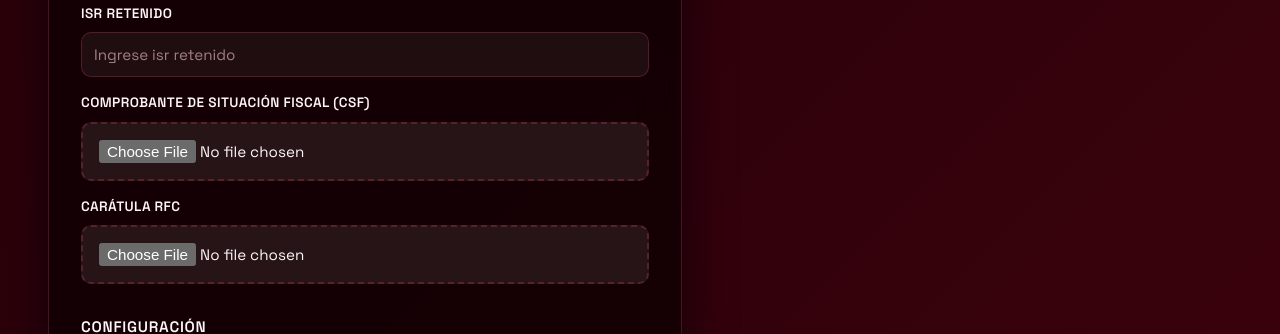
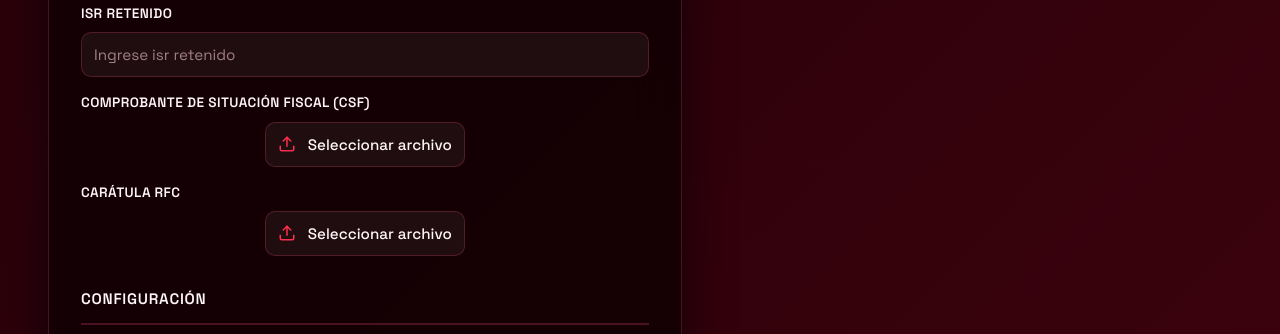
Before and after one commit to fg-dev-esc/escotel-actualiza, a React (Vite) app: page /gps/default in a window 1280 px wide. Shown: the part 2120-2454 px from the top of the page. Built offline with nearby package versions, Linux system fonts and the light colour scheme; no server answers.

Commit message:
fix seleccionar archivo

```diff
--- a/src/App.css
+++ b/src/App.css
@@ -588,27 +588,58 @@ button:hover {
   position: relative;
 }
 
-.form-field--file input[type="file"] {
-  padding: 1rem;
+.form-field__file-btn {
+  display: flex;
+  align-items: center;
+  gap: 0.75rem;
+  padding: 0.75rem;
   cursor: pointer;
-  background-color: rgba(255, 255, 255, 0.08);
-  border: 2px dashed var(--border);
+  background-color: rgba(255, 255, 255, 0.05);
+  border: 1px solid var(--border);
   border-radius: 10px;
-  transition: all 0.3s ease;
+  color: var(--text);
+  font-family: inherit;
+  font-size: 0.95rem;
+  font-weight: 500;
+  transition: all 0.2s ease;
+  text-align: left;
+  width: fit-content;
+  margin: 0 auto;
 }
 
-.form-field--file input[type="file"]:hover:not(:disabled) {
-  background-color: rgba(255, 255, 255, 0.12);
-  border-color: var(--accent);
-  transition: all 0.3s ease;
+.form-field__file-btn-icon {
+  display: flex;
+  align-items: center;
+  justify-content: center;
+  color: var(--accent);
+  flex-shrink: 0;
 }
 
-.form-field--file input[type="file"]:focus {
+.form-field__file-btn-text {
+  overflow: hidden;
+  text-overflow: ellipsis;
+  white-space: nowrap;
+}
+
+.form-field__file-btn:hover:not(:disabled) {
+  background-color: rgba(255, 255, 255, 0.08);
+  border-color: var(--accent);
+}
+
+.form-field__file-btn:hover:not(:disabled) .form-field__file-btn-icon {
+  color: var(--muted);
+}
+
+.form-field__file-btn:focus {
   outline: none;
   border-color: var(--accent);
-  background-color: rgba(255, 255, 255, 0.12);
+  background-color: rgba(255, 255, 255, 0.08);
   box-shadow: 0 0 0 2px rgba(255, 47, 77, 0.15);
-  transition: all 0.3s ease;
+}
+
+.form-field__file-btn:disabled {
+  opacity: 0.6;
+  cursor: not-allowed;
 }
 
 .form-field__file-name {
--- a/src/components/FormField.jsx
+++ b/src/components/FormField.jsx
@@ -1,3 +1,6 @@
+import React from 'react';
+import { Upload, FileText } from 'lucide-react';
+
 /**
  * Componente genérico para campos del formulario
  * Soporta: text, email, tel, number, select, checkbox, textarea, file
@@ -91,6 +94,12 @@ export function FormField({
 
   if (config.type === 'file') {
     const fileName = value?.name || '';
+    const inputRef = React.useRef(null);
+
+    const handleButtonClick = () => {
+      inputRef.current?.click();
+    };
+
     return (
       <div className="form-field form-field--file">
         <label htmlFor={fieldKey} className="form-field__label">
@@ -99,11 +108,25 @@ export function FormField({
         </label>
         <div className="form-field__file-wrapper">
           <input
+            ref={inputRef}
             {...commonProps}
             type="file"
             accept={config.accept}
+            style={{ display: 'none' }}
           />
-          {fileName && <span className="form-field__file-name">{fileName}</span>}
+          <button
+            type="button"
+            onClick={handleButtonClick}
+            className="form-field__file-btn"
+            disabled={isDisabled}
+          >
+            <span className="form-field__file-btn-icon">
+              {fileName ? <FileText size={18} /> : <Upload size={18} />}
+            </span>
+            <span className="form-field__file-btn-text">
+              {fileName || 'Seleccionar archivo'}
+            </span>
+          </button>
         </div>
         {error && <span className="form-field__error">{error}</span>}
       </div>
```
